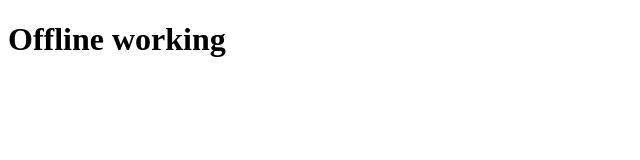
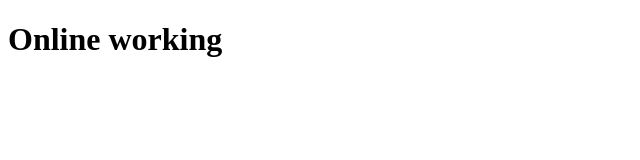
Before and after one commit to ayeshaarif1112/git-last, a plain HTML site: page index.html in a window 1280 px wide. Shown: the full height of the page, 0-640 px from the left. Drawn offline with Linux system fonts and the light colour scheme.

Commit message:
Update by github index.html

```diff
--- a/index.html
+++ b/index.html
@@ -6,6 +6,6 @@
 	<title></title>
 </head>
 <body>
-<h1>Offline working</h1>
+<h1>Online working</h1>
 </body>
 </html>
```
